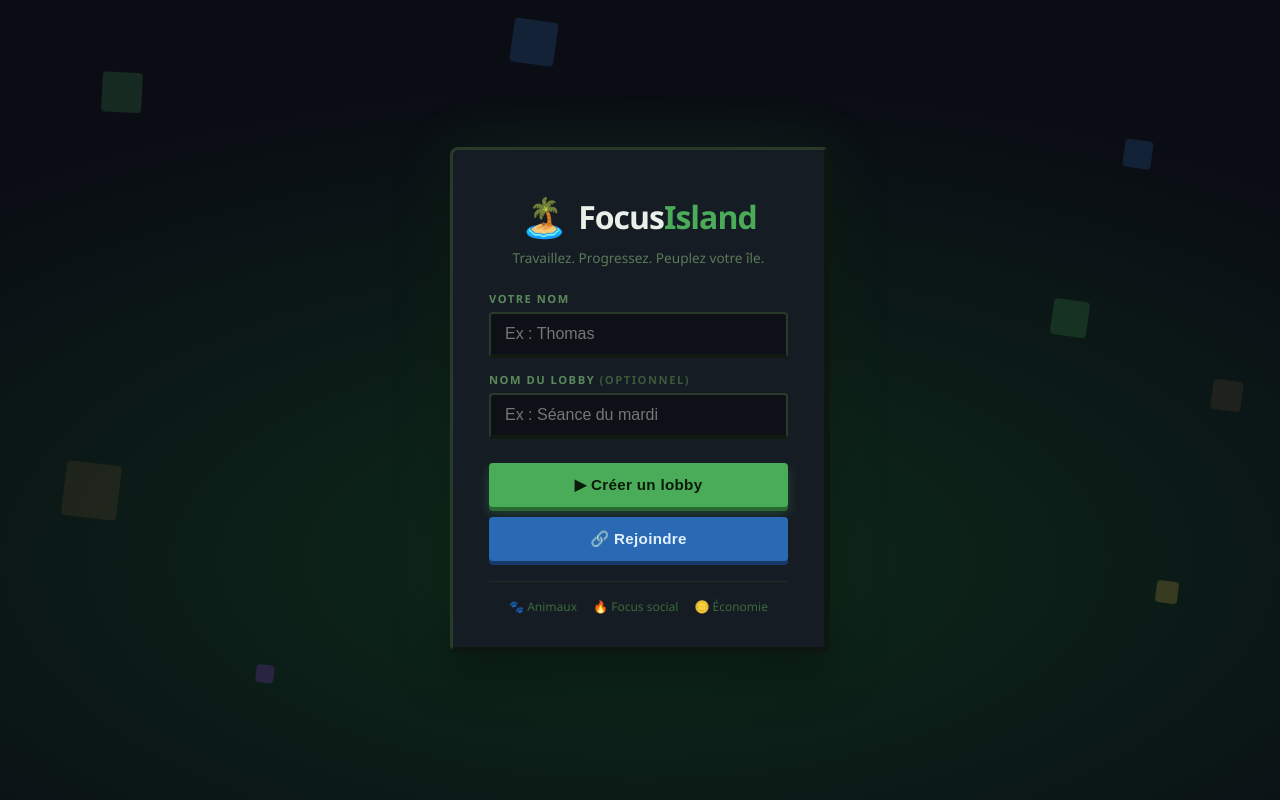
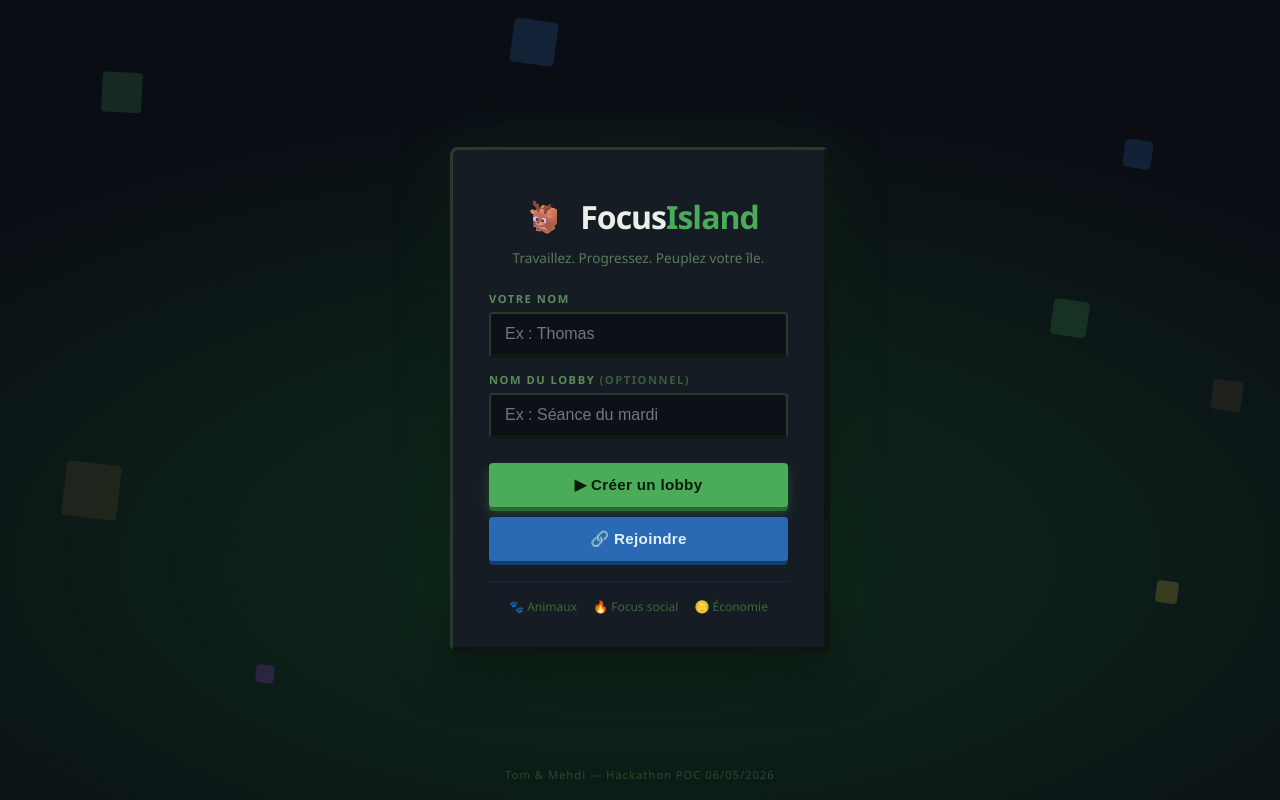
Before and after one commit to Tooom123/POCathon, a React (Vite) app in the folder client/: page / in a window 1280 px wide. Built offline with nearby package versions, Linux system fonts and the light colour scheme; no server answers.

Commit message:
Homepage: deer PNG logo, footer credit Tom & Mehdi

```diff
--- a/client/src/components/Lobby.tsx
+++ b/client/src/components/Lobby.tsx
@@ -24,7 +24,7 @@ export default function Lobby() {
 
       <div className="lobby-card">
         <div className="lobby-logo">
-          <span className="lobby-logo-icon">🏝️</span>
+          <img src="/previews/animals/animal-deer.png" alt="deer" className="lobby-logo-img" />
           <h1 className="lobby-title">Focus<span className="lobby-title-accent">Island</span></h1>
         </div>
         <p className="lobby-sub">Travaillez. Progressez. Peuplez votre île.</p>
@@ -91,6 +91,10 @@ export default function Lobby() {
           <div className="lobby-feature">🪙 Économie</div>
         </div>
       </div>
+
+      <div className="lobby-footer">
+        Tom &amp; Mehdi — Hackathon POC 06/05/2026
+      </div>
     </div>
   );
 }
--- a/client/src/index.css
+++ b/client/src/index.css
@@ -63,7 +63,7 @@ body {
   gap: 10px;
   margin-bottom: 6px;
 }
-.lobby-logo-icon { font-size: 2.4rem; }
+.lobby-logo-img { width: 52px; height: 52px; object-fit: contain; image-rendering: pixelated; }
 .lobby-title {
   font-size: 2rem;
   font-weight: 800;
@@ -156,6 +156,16 @@ body {
   border-top: 1px solid #1e2e1e;
 }
 .lobby-feature { font-size: 0.75rem; color: #3a6a3a; }
+
+.lobby-footer {
+  position: absolute;
+  bottom: 18px;
+  left: 0; right: 0;
+  text-align: center;
+  font-size: 0.7rem;
+  color: #2a4a2a;
+  letter-spacing: 1px;
+}
 
 /* ─── HUD ─── */
 .hud { position: fixed; inset: 0; pointer-events: none; z-index: 10; }
```
